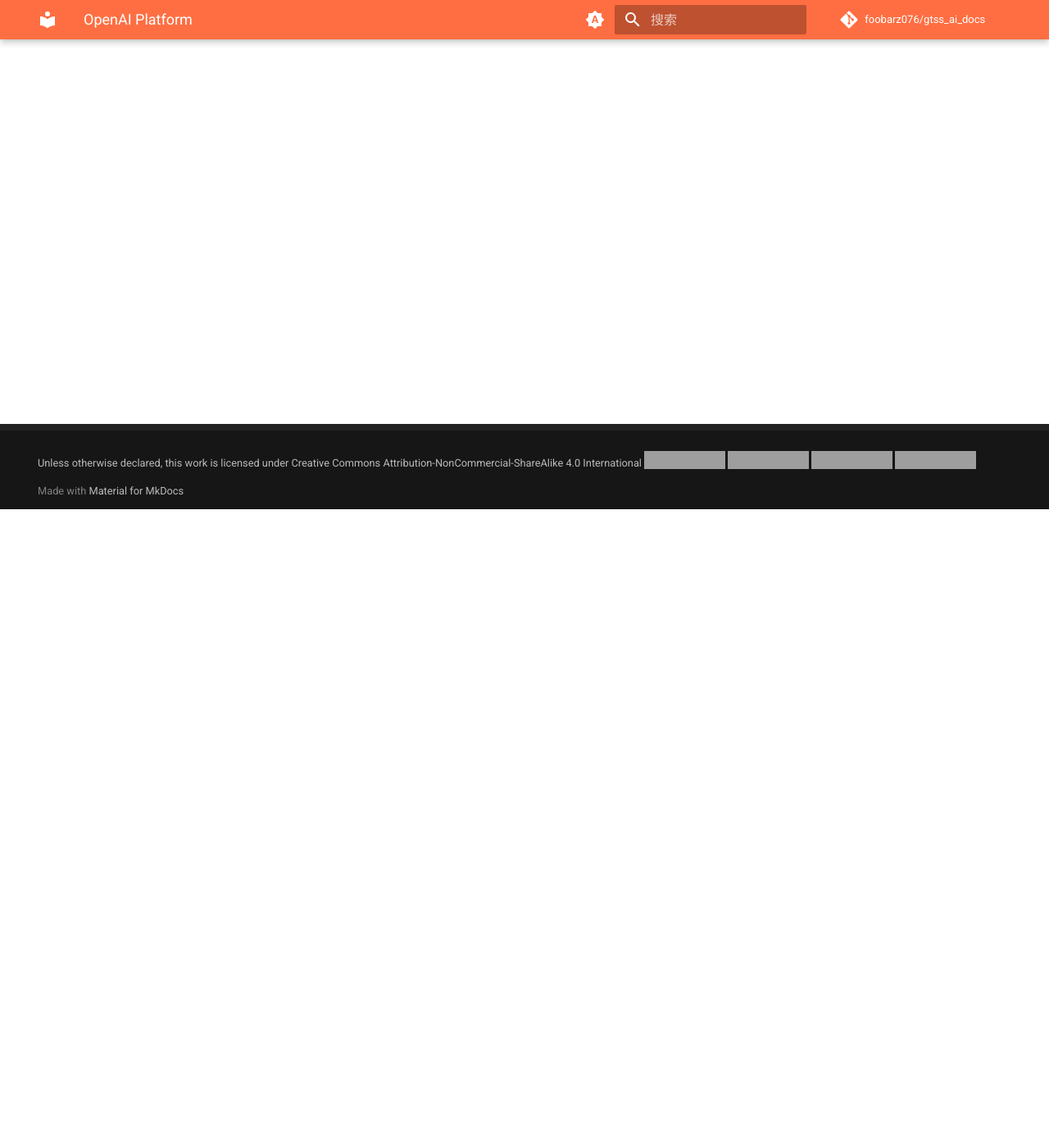
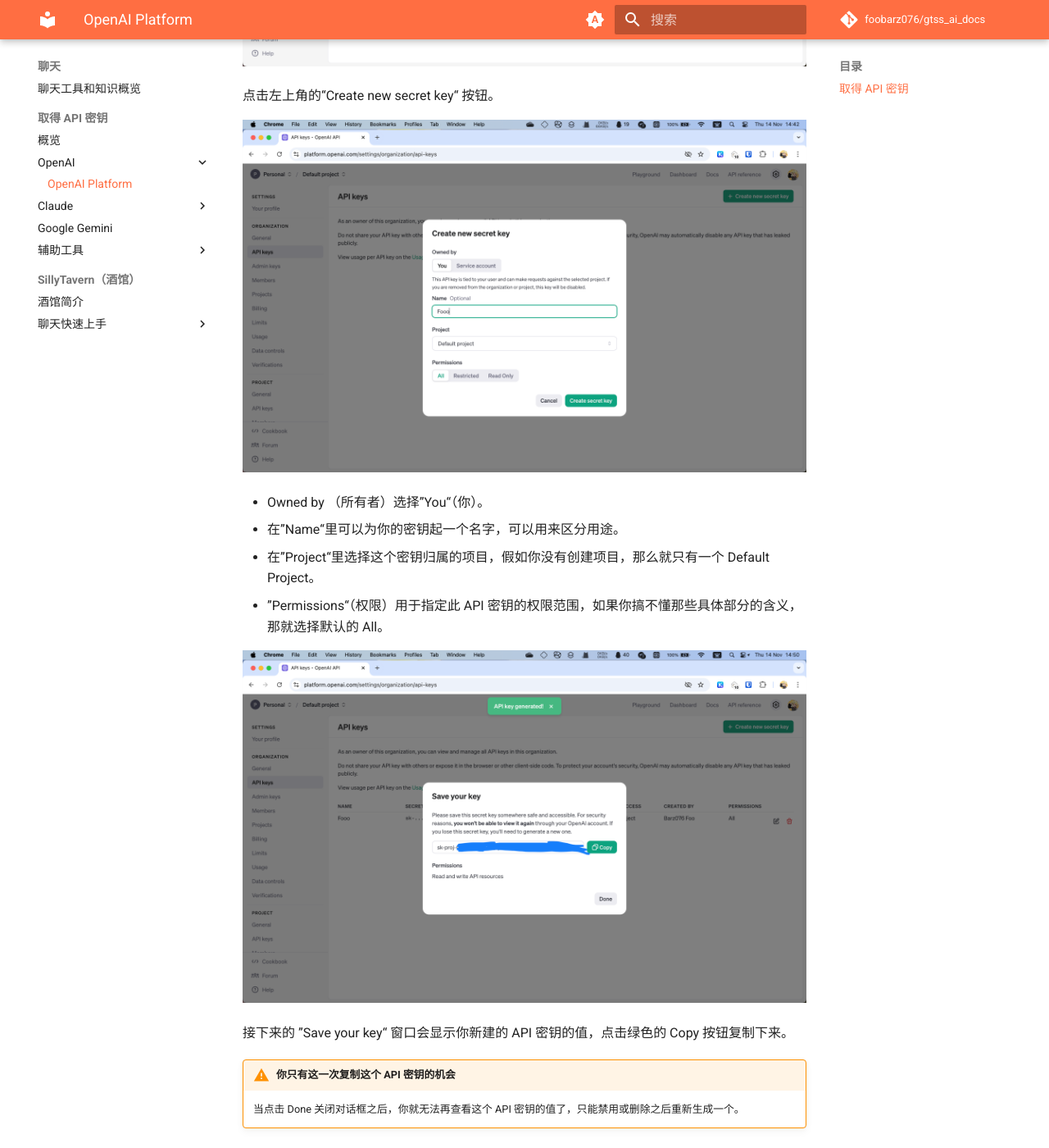
Before and after one commit to foobarz076/gtss_ai_docs, an MkDocs documentation site: the page built from docs/chatting/api_connection/oai.md, in a window 1280 px wide and 1400 px high, scrolled down 779 px. Shown: the whole window at 82% size. Built offline with MkDocs 1.6.1 and Material for MkDocs 9.7.7, drawn with Linux system fonts in a browser that asks for light colours; plug-ins that fetch from the network failed and are left out; comment, search, counter and statistics services are not loaded; some of the changed text lies outside the part shown; grey boxes are pictures that could not be loaded.

```diff
--- a/docs/chatting/api_connection/oai.md
+++ b/docs/chatting/api_connection/oai.md
@@ -1 +1,26 @@
 # OpenAI Platform
+
+> OpenAI Platform : https://platform.openai.com/docs/overview
+
+## 取得 API 密钥
+
+界面位于 https://platform.openai.com/settings/organization/api-keys 。
+
+![](../../_assets/api_connection/openai_p1.png)
+
+点击左上角的“Create new secret key“ 按钮。
+
+![](../../_assets/api_connection/openai_p2.png)
+
+* Owned by （所有者）选择”You“（你）。
+* 在”Name“里可以为你的密钥起一个名字，可以用来区分用途。
+* 在”Project“里选择这个密钥归属的项目，假如你没有创建项目，那么就只有一个 Default Project。
+* ”Permissions“（权限）用于指定此 API 密钥的权限范围，如果你搞不懂那些具体部分的含义，那就选择默认的 All。
+
+![](../../_assets/api_connection/openai_p3.png)
+
+接下来的 ”Save your key“ 窗口会显示你新建的 API 密钥的值，点击绿色的 Copy 按钮复制下来。
+
+!!! warning "你只有这一次复制这个 API 密钥的机会"
+
+    当点击 Done 关闭对话框之后，你就无法再查看这个 API 密钥的值了，只能禁用或删除之后重新生成一个。
--- a/mkdocs.yml
+++ b/mkdocs.yml
@@ -17,7 +17,7 @@ nav:
       - "概览": chatting/api_connection/index.md
       - "OpenAI":
         - "OpenAI Platform": chatting/api_connection/oai.md
-        - "Azure OpenAI Service": chatting/api_connection/azure.md
+        # - "Azure OpenAI Service": chatting/api_connection/azure.md
       - "Claude":
         - "Anthropic Console": chatting/api_connection/anthropic.md
         # - "Google Vertex AI": chatting/api_connection/vertex.md
```
Also changed, not shown: docs/chatting/api_connection/anthropic.md (+1 -1 lines), docs/chatting/api_connection/gemini.md (+30 -0 lines), docs/_assets/api_connection/gemini_p1.png (added), docs/_assets/api_connection/gemini_p2.png (added), docs/_assets/api_connection/gemini_p3.png (added), docs/_assets/api_connection/gemini_p4.png (added), docs/_assets/api_connection/gemini_p5.png (added), docs/_assets/api_connection/openai_p1.png (added), docs/_assets/api_connection/openai_p2.png (added), docs/_assets/api_connection/openai_p3.png (added).
